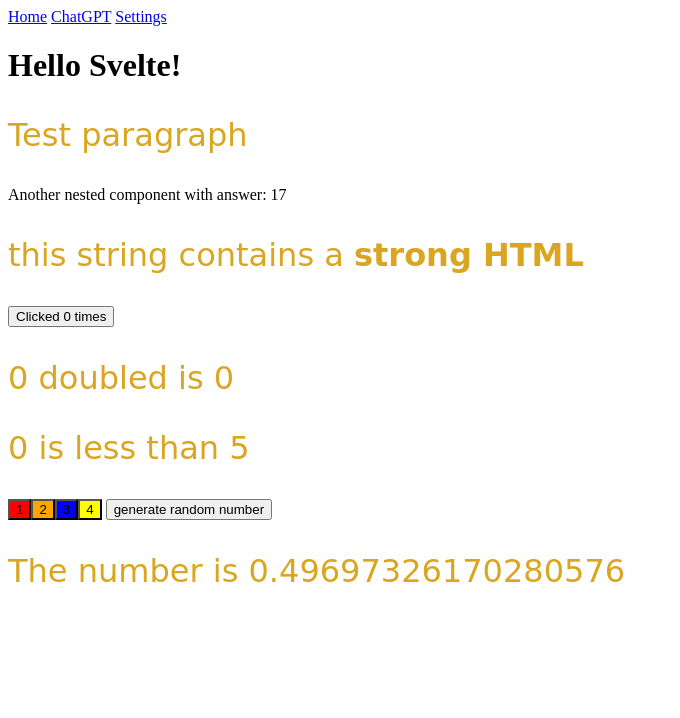
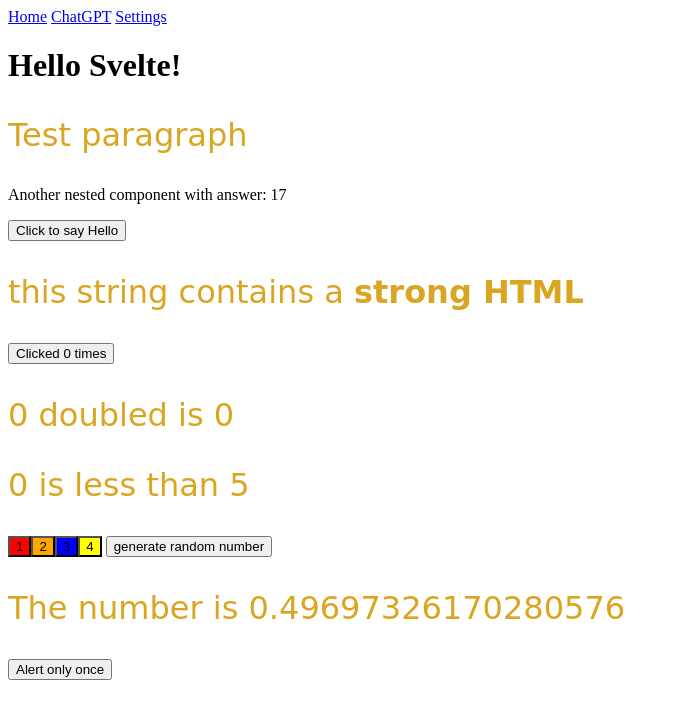
Before and after one commit to alfredlucero/frontendchatgptexamples, a SvelteKit app in the folder sveltegpt/: page /tutorial1 in a window 1280 px wide. Shown: the top 718 px of the page, without its empty margins (0-680 px from the left). Built offline with nearby package versions, Linux system fonts and the light colour scheme.

Commit message:
Playing with dispatcher

```diff
--- a/sveltegpt/src/routes/tutorial1/+page.svelte
+++ b/sveltegpt/src/routes/tutorial1/+page.svelte
@@ -20,6 +20,10 @@
   }
 
   const colors = ['red', 'orange', 'blue', 'yellow'];
+
+  function handleMessage(event: any) {
+    alert(event.detail.text);
+  }
 </script>
 
 <style>
@@ -33,7 +37,7 @@
 <h1 data-name={name}>Hello {name}!</h1>
 
 <p>Test paragraph</p>
-<Nested answer={17}/>
+<Nested answer={17} on:message={handleMessage}/>
 <p>{@html string}</p>
 
 <button on:click={increment}>
@@ -70,3 +74,7 @@
 {:catch error}
   <p>{error.message}</p>
 {/await}
+
+<button on:click|once={() => alert('Alert only once')}>
+  Alert only once
+</button>
--- a/sveltegpt/src/routes/tutorial1/Nested.svelte
+++ b/sveltegpt/src/routes/tutorial1/Nested.svelte
@@ -1,5 +1,18 @@
 <script>
+  import { createEventDispatcher } from 'svelte';
+  const dispatch = createEventDispatcher();
+
+  function sayHello() {
+    dispatch('message', {
+      text: 'Hello!'
+    });
+  }
   export let answer = 0;
+
+
 </script>
 
 <p>Another nested component with answer: {answer}</p>
+<button on:click={sayHello}>
+  Click to say Hello
+</button>
```
